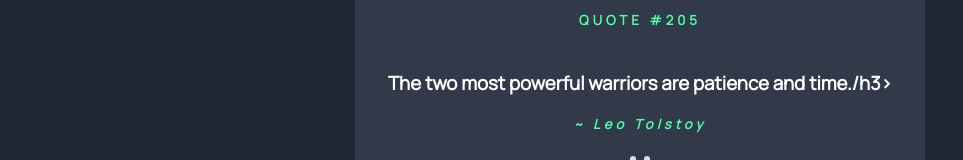
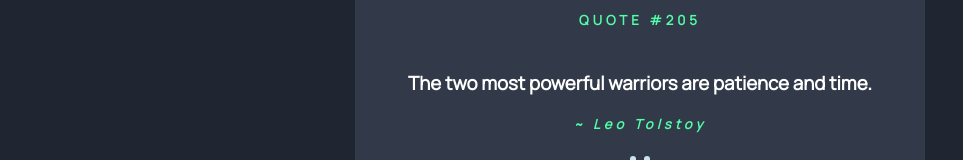
Before and after one commit to Haripriyachittari/Quote-Generator-App, a plain HTML site: page index.html in a window 1280 px wide. Shown: the part 313-473 px from the top of the page, without its empty margins (0-963 px from the left). Drawn offline with Linux system fonts and the light colour scheme.

Commit message:
changed html

```diff
--- a/index.html
+++ b/index.html
@@ -18,7 +18,7 @@
   <div class="card">
 
     <h5>QUOTE <span id="quoteId">#205</span></h5>
-    <h3 id="quote">The two most powerful warriors are patience and time./h3>
+    <h3 id="quote">The two most powerful warriors are patience and time.</h3>
     <h5 id="author">~ Leo Tolstoy</h5>
     <picture>
       <source media="(max-width:550px)" srcset="/images/pattern-divider-mobile.svg">
```
